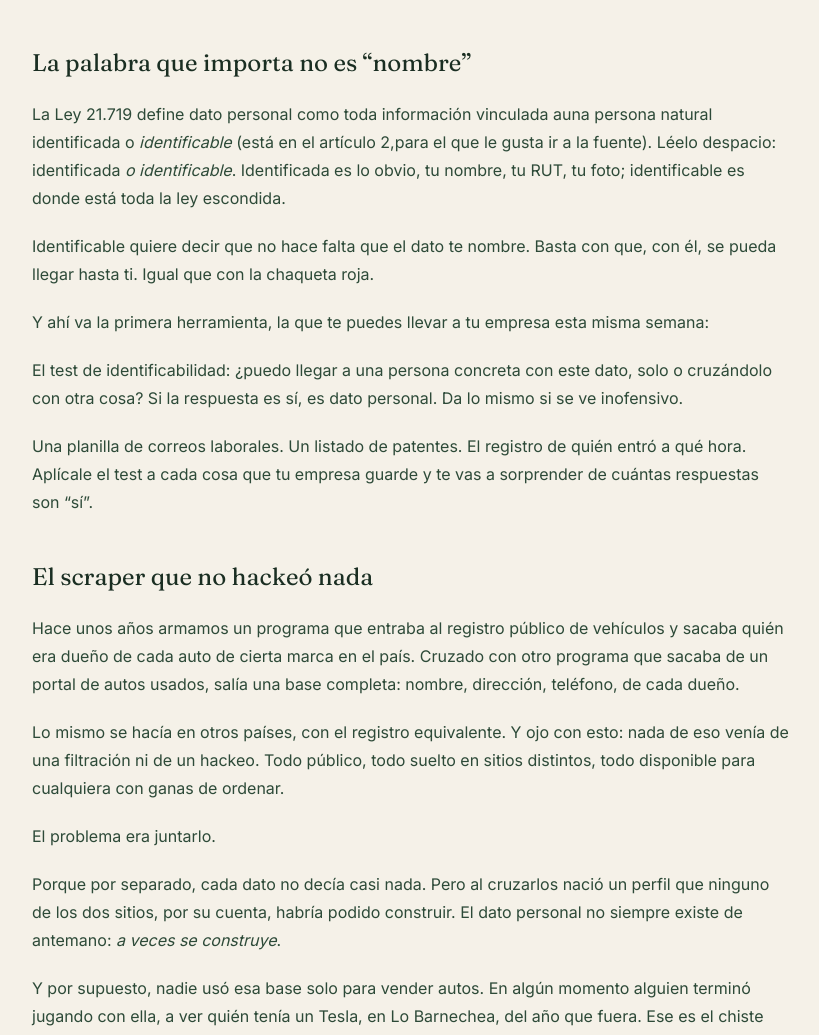
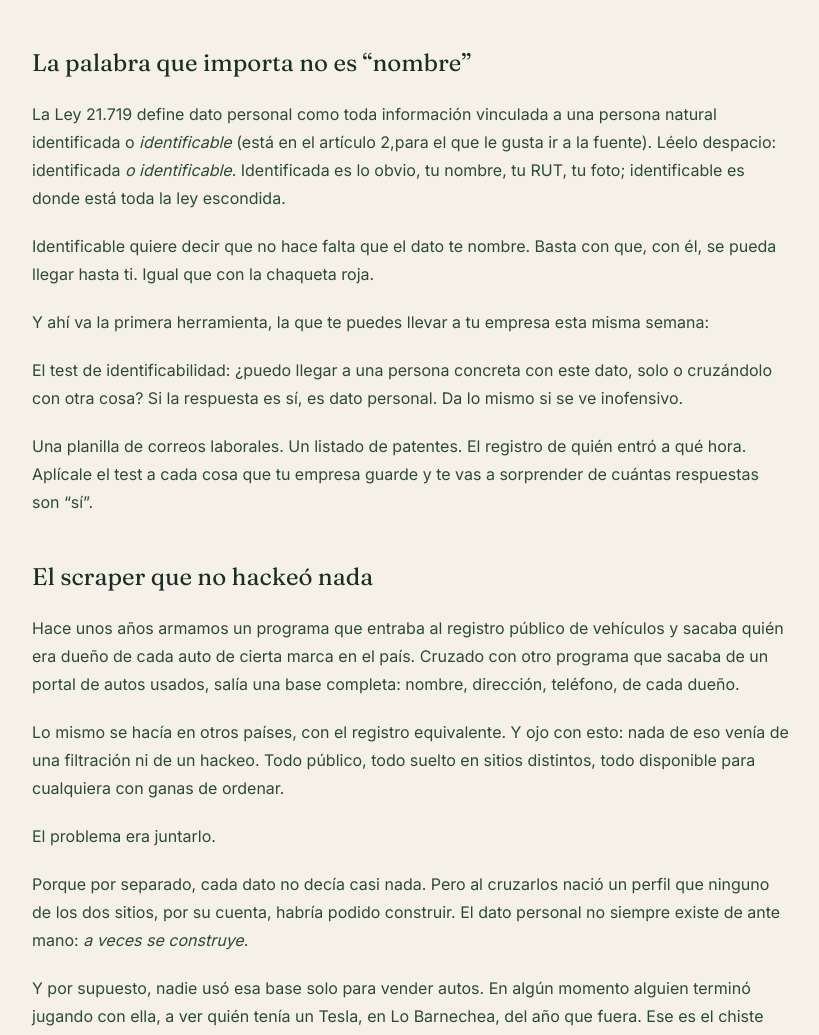
Before and after one commit to Maquitaa/web-page, a Jekyll site: the page built from _posts/2026-08-17-nadie-te-preguntó-nada-y-aun-así-saben-quién-eres.md, in a window 1280 px wide and 1400 px high, scrolled down 1055 px. Shown: the part 156-1191 px from the top of the window, without its empty margins (228-1047 px from the left). Built offline with Jekyll 4.4.1, drawn with Linux system fonts in a browser that asks for light colours.

Commit message:
Update Publicaciones “2026-08-17-nadie-te-preguntó-nada-y-aun-así-saben-quién-eres”

```diff
--- a/_posts/2026-08-17-nadie-te-preguntó-nada-y-aun-así-saben-quién-eres.md
+++ b/_posts/2026-08-17-nadie-te-preguntó-nada-y-aun-así-saben-quién-eres.md
@@ -19,7 +19,7 @@ Guárdate esa escena, porque es toda la ley en miniatura.
 
 ## La palabra que importa no es “nombre”
 
-La Ley 21.719 define dato personal como toda información vinculada auna persona natural identificada o *identificable* (está en el artículo 2,para el que le gusta ir a la fuente). Léelo despacio: identificada *o identificable*. Identificada es lo obvio, tu nombre, tu RUT, tu foto; identificable es donde está toda la ley escondida.
+La Ley 21.719 define dato personal como toda información vinculada a una persona natural identificada o *identificable* (está en el artículo 2,para el que le gusta ir a la fuente). Léelo despacio: identificada *o identificable*. Identificada es lo obvio, tu nombre, tu RUT, tu foto; identificable es donde está toda la ley escondida.
 
 Identificable quiere decir que no hace falta que el dato te nombre. Basta con que, con él, se pueda llegar hasta ti. Igual que con la chaqueta roja.
 
@@ -39,7 +39,7 @@ Lo mismo se hacía en otros países, con el registro equivalente. Y ojo con esto
 
 El problema era juntarlo.
 
-Porque por separado, cada dato no decía casi nada. Pero al cruzarlos nació un perfil que ninguno de los dos sitios, por su cuenta, habría podido construir. El dato personal no siempre existe de antemano: *a veces se construye*.
+Porque por separado, cada dato no decía casi nada. Pero al cruzarlos nació un perfil que ninguno de los dos sitios, por su cuenta, habría podido construir. El dato personal no siempre existe de ante mano: *a veces se construye*.
 
 Y por supuesto, nadie usó esa base solo para vender autos. En algún momento alguien terminó jugando con ella, a ver quién tenía un Tesla, en Lo Barnechea, del año que fuera. Ese es el chiste negro de los datos: la mayoría de las veces no hace falta ninguna proeza técnica. Solo hay que ser ordenado.
 
```
